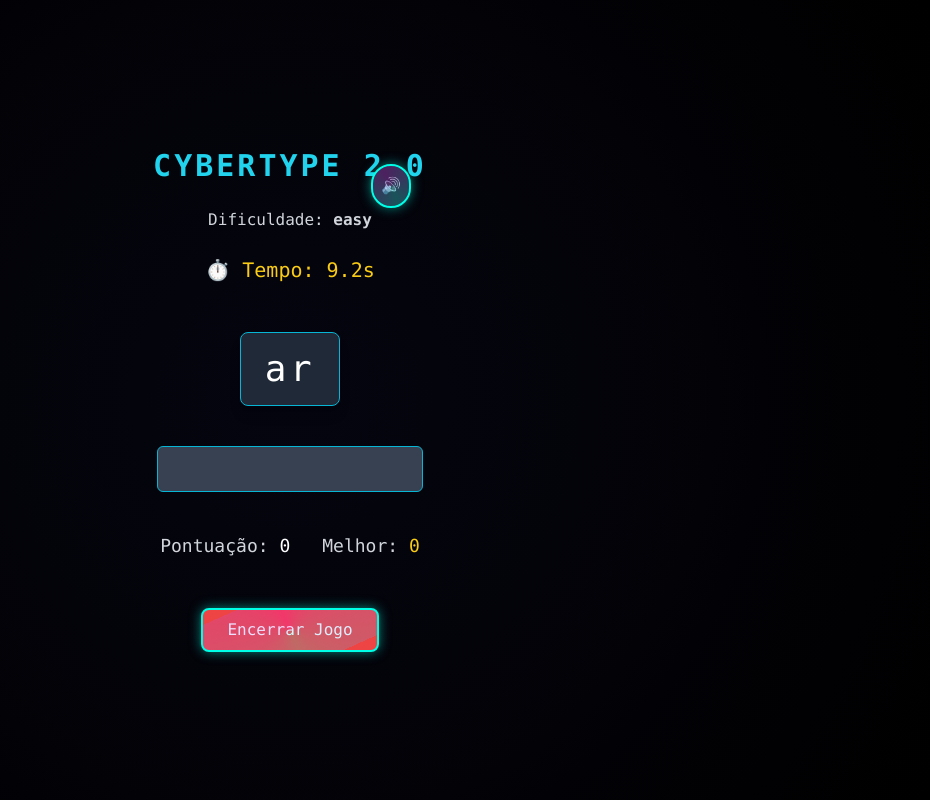
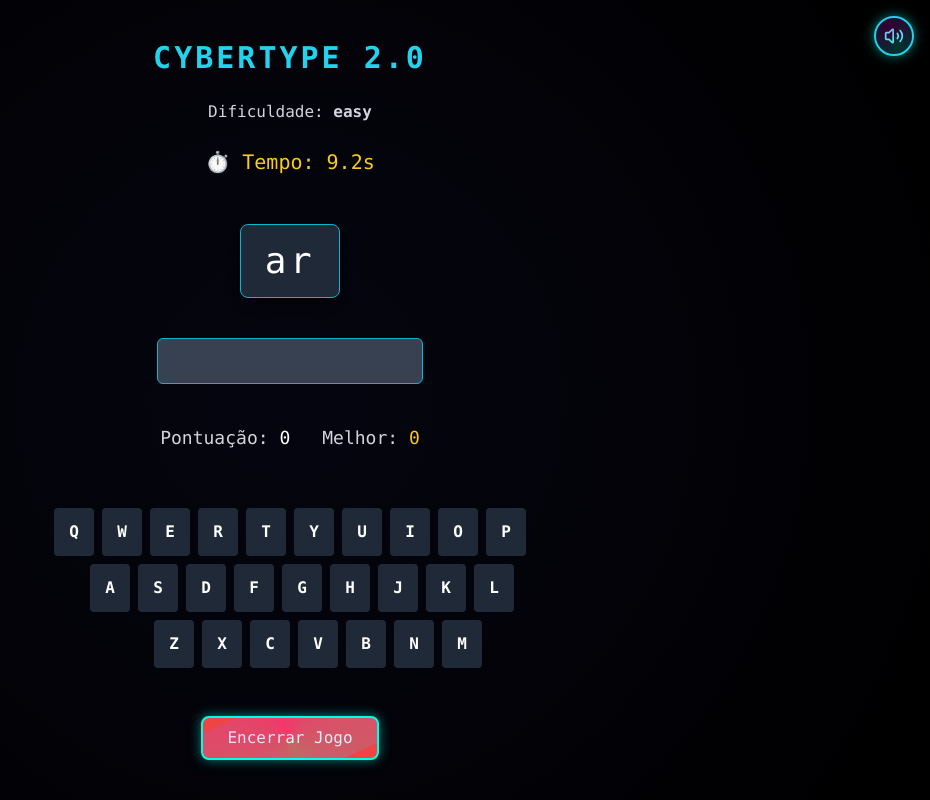
Before and after one commit to manoelfilhodev/cybertype-react, a React (Vite) app: page / in a window 1280 px wide. Both pictures are taken after a click on the button "Fácil". Shown: the whole page, without its empty margins (350-1280 px from the left). Built offline with nearby package versions, Linux system fonts and the light colour scheme.

Commit message:
✨ UI/UX e áudio aprimorados — preparando base para tela de configurações

```diff
--- a/package.json
+++ b/package.json
@@ -10,6 +10,7 @@
     "preview": "vite preview"
   },
   "dependencies": {
+    "lucide-react": "^0.546.0",
     "react": "^19.2.0",
     "react-dom": "^19.2.0"
   },
--- a/src/components/GameArea.tsx
+++ b/src/components/GameArea.tsx
@@ -6,14 +6,17 @@ import { useEffect, useRef, useState } from "react";
 import { getRandomWord } from "../core/words";
 import { saveScore, getBestScore } from "../core/storage";
 import SoundToggle from "./SoundToggle";
+import VirtualKeyboard from "./VirtualKeyboard";
+import { audioManager } from "../core/audioManager";
 
 // 🎧 Sons globais (Cyberpunk Edition)
 const correctSound = new Audio("/assets/sounds/correct.mp3");
 const wrongSound = new Audio("/assets/sounds/wrong.mp3");
 const timeoutSound = new Audio("/assets/sounds/timeout.mp3");
-const bgMusic = new Audio("/assets/sounds/bg-music.mp3");
 
-bgMusic.loop = true; // música contínua
+const bgMusic = audioManager.bgMusic;
+
+bgMusic.loop = true;
 bgMusic.volume = 0.35;
 correctSound.volume = 0.6;
 wrongSound.volume = 0.6;
@@ -43,10 +46,13 @@ export default function GameArea({ difficulty, onExit }: GameAreaProps) {
     startNewWord();
     inputRef.current?.focus();
 
-    // 🎶 Toca música ao iniciar
+    // 🎶 Inicia música de fundo
     bgMusic.play().catch(() => {
       console.log("🎵 Aguardando interação do usuário para iniciar o som...");
     });
+
+    // 🔊 Pré-desbloqueia o som do teclado (fix Chrome)
+    //new Audio("/assets/sounds/key-click.mp3").play().catch(() => {});
 
     return () => {
       stopTimer();
@@ -95,8 +101,12 @@ export default function GameArea({ difficulty, onExit }: GameAreaProps) {
     timeoutSound.currentTime = 0;
     timeoutSound.play();
     setStatus("⏰ Tempo esgotado!");
-    setTimeout(() => setStatus(""), 800);
-    startNewWord();
+
+    // ⛔ Encerra o jogo ao acabar o tempo
+    setTimeout(() => {
+      setStatus("");
+      endGame();
+    }, 800);
   }
 
   // === Entrada ===
@@ -106,6 +116,7 @@ export default function GameArea({ difficulty, onExit }: GameAreaProps) {
     else {
       const expected = currentWord.substring(0, value.length);
       if (value !== expected) handleWrong();
+      else setStatus("");
     }
   }
 
@@ -160,14 +171,20 @@ export default function GameArea({ difficulty, onExit }: GameAreaProps) {
   // === Tela de resultado ===
   if (gameOver) {
     return (
-      <div className="flex flex-col items-center justify-center gap-6 text-center relative">
-        <SoundToggle bgMusic={bgMusic} />
-        <h1 className="text-3xl font-bold text-cyan-400 drop-shadow-md">🏁 Fim de Jogo!</h1>
+      <div className="flex flex-col items-center justify-center gap-6 text-center relative fade-in-cyber pt-10">
+        <SoundToggle />
+        <h1
+  className="text-3xl font-bold drop-shadow-md glitch"
+  data-text="🏁 FIM DE JOGO!"
+>
+  🏁 FIM DE JOGO!
+</h1>
+
         <p className="text-xl text-gray-300">
           Dificuldade: <span className="font-semibold">{difficulty}</span>
         </p>
 
-        <div className="bg-gray-800 text-white px-8 py-6 rounded-lg shadow-lg border border-cyan-500">
+        <div className="bg-gray-900 text-white px-8 py-6 rounded-lg border border-cyan-500 shadow-md">
           <p className="text-2xl mb-2">
             Pontuação Final: <span className="text-green-400">{score}</span>
           </p>
@@ -179,16 +196,17 @@ export default function GameArea({ difficulty, onExit }: GameAreaProps) {
         <div className="flex gap-4 mt-6">
         <button
   onClick={restartGame}
-            className="px-6 py-2 bg-blue-500 text-white rounded-lg hover:bg-blue-600 transition"
+  className="px-6 py-2 bg-blue-500 text-white rounded-lg btn-cyber"
 >
   Jogar Novamente
 </button>
 <button
   onClick={onExit}
-            className="px-6 py-2 bg-red-500 text-white rounded-lg hover:bg-red-600 transition"
+  className="px-6 py-2 bg-red-500 text-white rounded-lg btn-cyber"
 >
   Voltar ao Menu
 </button>
+
         </div>
       </div>
     );
@@ -197,7 +215,7 @@ export default function GameArea({ difficulty, onExit }: GameAreaProps) {
   // === Tela do jogo ===
   return (
     <div className="flex flex-col items-center justify-center gap-6 text-center relative">
-      <SoundToggle bgMusic={bgMusic} />
+      <SoundToggle />
 
       <h1 className="text-3xl font-bold text-cyan-400">CyberType 2.0</h1>
       <p className="text-gray-300">
@@ -237,6 +255,8 @@ export default function GameArea({ difficulty, onExit }: GameAreaProps) {
         </p>
       </div>
 
+      <VirtualKeyboard />
+
       <button
         onClick={endGame}
         className="mt-6 px-6 py-2 bg-red-500 text-white rounded-lg hover:bg-red-600 transition"
--- a/src/components/SoundToggle.tsx
+++ b/src/components/SoundToggle.tsx
@@ -1,37 +1,36 @@
-// =============================
-// 🎧 SoundToggle.tsx — Controle de áudio global CyberType 2.0
-// =============================
 import { useEffect, useState } from "react";
+import { Volume2, VolumeX } from "lucide-react";
+import { audioManager } from "../core/audioManager";
 
-interface SoundToggleProps {
-  bgMusic?: HTMLAudioElement;
-}
+export default function SoundToggle() {
+  const [isPlaying, setIsPlaying] = useState<boolean>(audioManager.isPlaying());
 
-export default function SoundToggle({ bgMusic }: SoundToggleProps) {
-  const [soundEnabled, setSoundEnabled] = useState<boolean>(() => {
-    return localStorage.getItem("soundEnabled") !== "false"; // padrão: ligado
-  });
+  useEffect(() => {
+    const interval = setInterval(() => {
+      setIsPlaying(audioManager.isPlaying());
+    }, 200);
+    return () => clearInterval(interval);
+  }, []);
 
-  // Atualiza volume e salva preferência
-  useEffect(() => {
-    if (bgMusic) {
-      bgMusic.volume = soundEnabled ? 0.35 : 0;
-      if (soundEnabled) {
-        bgMusic.play().catch(() => {});
-      } else {
-        bgMusic.pause();
-      }
-    }
-    localStorage.setItem("soundEnabled", soundEnabled.toString());
-  }, [soundEnabled, bgMusic]);
+  const toggleMusic = () => {
+    audioManager.toggle();
+    setIsPlaying(audioManager.isPlaying());
+  };
 
   return (
     <button
-      onClick={() => setSoundEnabled((prev) => !prev)}
-      className="absolute top-4 right-4 bg-gray-800 text-cyan-400 p-2 rounded-full hover:bg-gray-700 transition"
-      title={soundEnabled ? "Desligar som" : "Ligar som"}
+      onClick={toggleMusic}
+      className={`fixed top-4 right-4 z-[100] flex items-center justify-center
+        w-10 h-10 rounded-full border-2 transition-all duration-300
+        ${
+          isPlaying
+            ? "border-cyan-400 text-cyan-300 hover:shadow-[0_0_15px_#00ffe7]"
+            : "border-pink-500 text-pink-400 hover:shadow-[0_0_15px_#ff00ff]"
+        }
+        bg-black bg-opacity-40 backdrop-blur-sm hover:scale-110`}
+      title={isPlaying ? "Pausar música" : "Tocar música"}
     >
-      {soundEnabled ? "🔊" : "🔇"}
+      {isPlaying ? <Volume2 size={20} /> : <VolumeX size={20} />}
     </button>
   );
 }
--- a/src/components/VirtualKeyboard.tsx
+++ b/src/components/VirtualKeyboard.tsx
@@ -1,35 +1,75 @@
-import { useEffect, useState } from 'react';
+import { useEffect, useState, useRef } from "react";
 
 export default function VirtualKeyboard() {
-  const [pressed, setPressed] = useState<string>('');
+  const [pressed, setPressed] = useState<string>("");
+  const audioContextRef = useRef<AudioContext | null>(null);
 
   useEffect(() => {
-    const handleKeyDown = (e: KeyboardEvent) => setPressed(e.key.toUpperCase());
-    const handleKeyUp = () => setPressed('');
-    window.addEventListener('keydown', handleKeyDown);
-    window.addEventListener('keyup', handleKeyUp);
+    // Cria um contexto global de áudio (uma vez)
+    const AudioCtx = window.AudioContext || (window as any).webkitAudioContext;
+    audioContextRef.current = new AudioCtx();
+
+    // Desbloqueia o contexto no primeiro clique (Chrome fix)
+    const unlockAudio = () => {
+      audioContextRef.current?.resume();
+      window.removeEventListener("click", unlockAudio);
+    };
+    window.addEventListener("click", unlockAudio);
+  }, []);
+
+  // 🔊 Toca som com pitch aleatório e sem delay
+  const playClick = () => {
+    const ctx = audioContextRef.current;
+    if (!ctx) return;
+
+    const source = new Audio("/assets/sounds/key-click.mp3");
+    source.volume = 0.3;
+    source.playbackRate = 0.95 + Math.random() * 0.1; // variação de tom
+    source.play().catch(() => {});
+  };
+
+  useEffect(() => {
+    const handleKeyDown = (e: KeyboardEvent) => {
+      const key = e.key.toUpperCase();
+      if (/^[A-Z]$/.test(key)) {
+        setPressed(key);
+        playClick();
+      }
+    };
+    const handleKeyUp = () => setPressed("");
+
+    window.addEventListener("keydown", handleKeyDown);
+    window.addEventListener("keyup", handleKeyUp);
+
     return () => {
-      window.removeEventListener('keydown', handleKeyDown);
-      window.removeEventListener('keyup', handleKeyUp);
+      window.removeEventListener("keydown", handleKeyDown);
+      window.removeEventListener("keyup", handleKeyUp);
     };
   }, []);
 
-  const keys = 'QWERTYUIOPASDFGHJKLZXCVBNM'.split('');
+  const row1 = "QWERTYUIOP".split("");
+  const row2 = "ASDFGHJKL".split("");
+  const row3 = "ZXCVBNM".split("");
 
-  return (
-    <div className="grid grid-cols-10 gap-1 mt-6">
-      {keys.map((k) => (
+  const renderKey = (k: string) => (
     <div
       key={k}
-          className={`p-2 rounded text-center font-semibold transition ${
+      className={`p-3 rounded text-center font-semibold transition-all duration-150 select-none w-10 cursor-default
+        ${
           pressed === k
-              ? 'bg-cyan-500 text-black scale-110'
-              : 'bg-gray-700 text-white'
+            ? "bg-cyan-400 text-black scale-110 shadow-[0_0_15px_#00ffe7]"
+            : "bg-gray-800 text-white hover:bg-gray-700"
         }`}
     >
       {k}
     </div>
-      ))}
+  );
+
+  return (
+    <div className="flex flex-col items-center mt-8 space-y-2">
+      <div className="flex justify-center gap-2">{row1.map(renderKey)}</div>
+      <div className="flex justify-center gap-2 pl-6">{row2.map(renderKey)}</div>
+      <div className="flex justify-center gap-2 pl-14">{row3.map(renderKey)}</div>
     </div>
   );
 }
--- /dev/null
+++ b/src/core/audioManager.ts
@@ -0,0 +1,38 @@
+// 🎧 Gerenciador global de áudio — evita recriação do objeto e bugs de pausa
+
+class AudioManager {
+  private static instance: AudioManager;
+  public bgMusic: HTMLAudioElement;
+
+  private constructor() {
+    this.bgMusic = new Audio("/assets/sounds/bg-music.mp3");
+    this.bgMusic.loop = true;
+    this.bgMusic.volume = 0.35;
+  }
+
+  static getInstance(): AudioManager {
+    if (!AudioManager.instance) {
+      AudioManager.instance = new AudioManager();
+    }
+    return AudioManager.instance;
+  }
+
+  play() {
+    this.bgMusic.play().catch(() => {});
+  }
+
+  pause() {
+    this.bgMusic.pause();
+  }
+
+  toggle() {
+    if (this.bgMusic.paused) this.play();
+    else this.pause();
+  }
+
+  isPlaying() {
+    return !this.bgMusic.paused;
+  }
+}
+
+export const audioManager = AudioManager.getInstance();
```
Also changed, not shown: src/App.css (+176 -0 lines), src/components/Menu.tsx (+29 -13 lines), 2 other files (tests, documents, lock files or other folders). Lines whose indentation alone changed are shown as unchanged.
